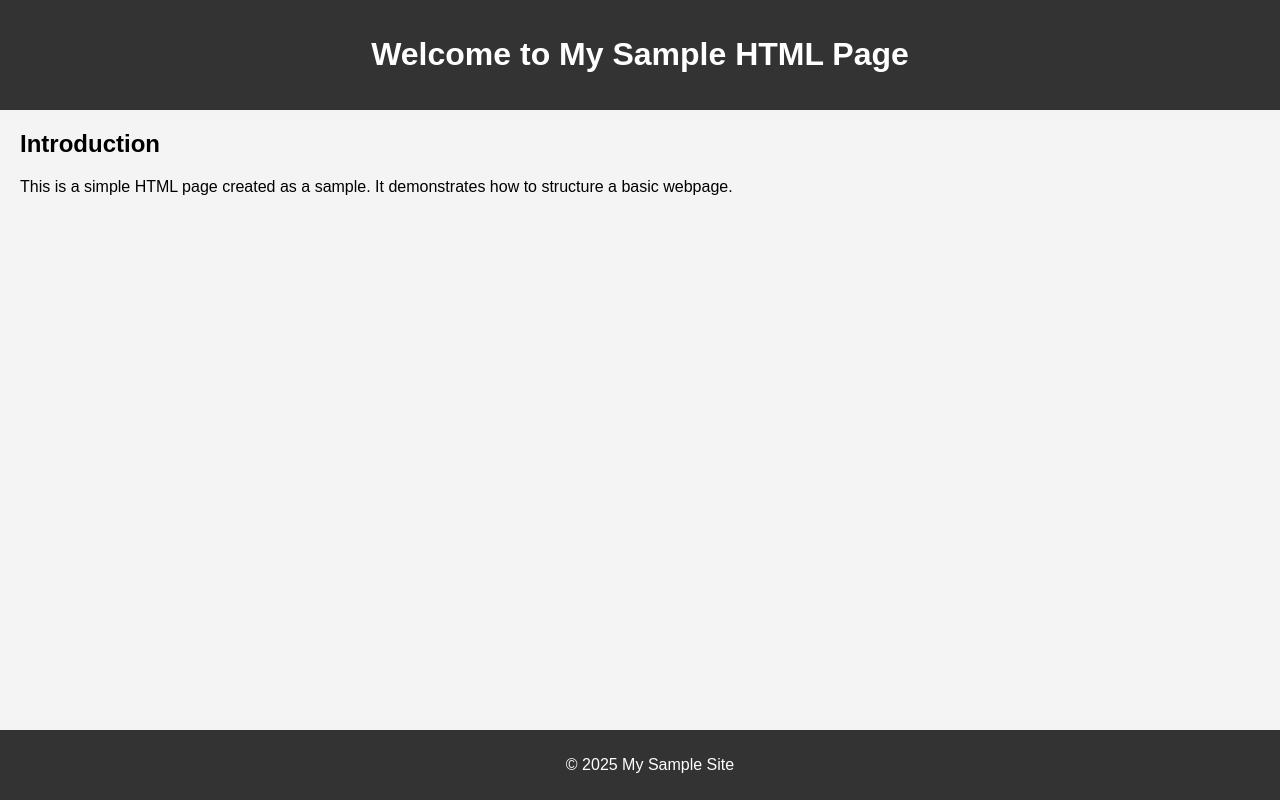
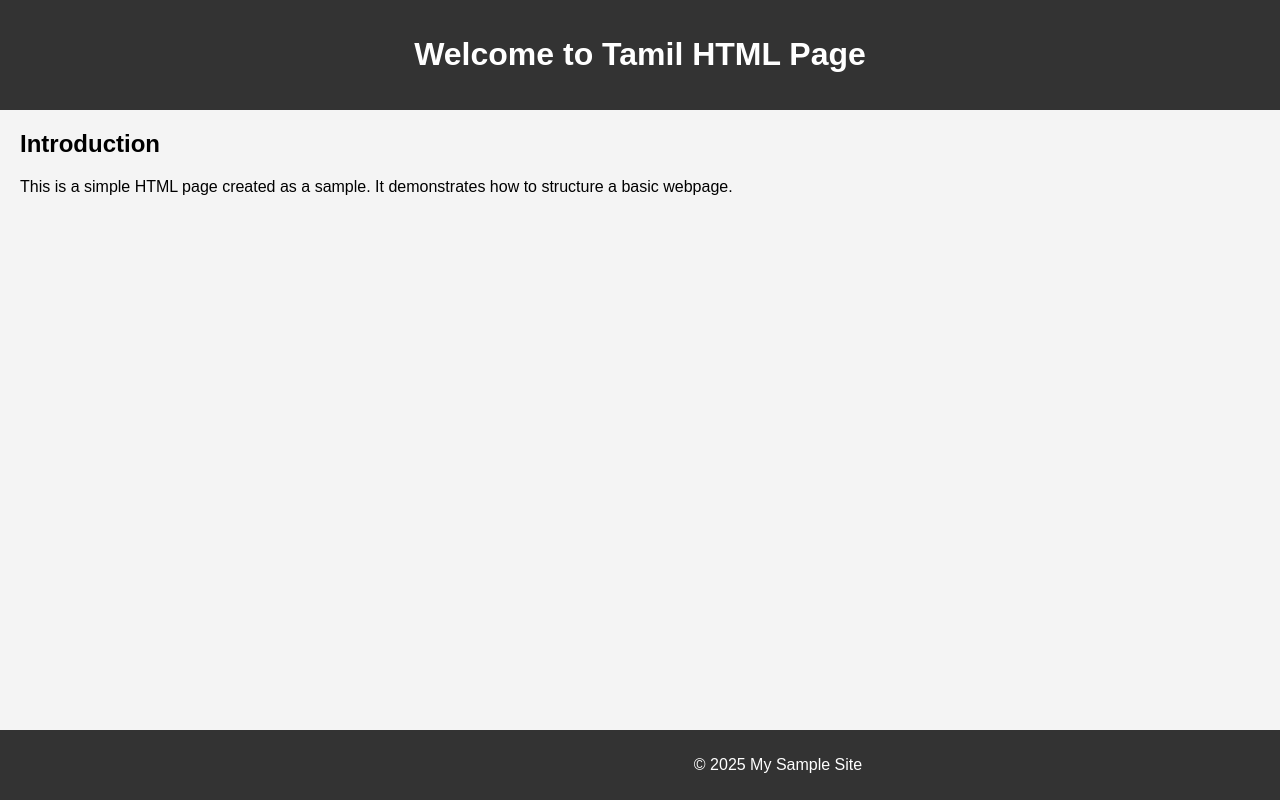
Before and after one commit to Tamilkesavan/simple-webapp, a plain HTML site: page tamil.html in a window 1280 px wide. Drawn offline with Linux system fonts and the light colour scheme.

Commit message:
edited name

```diff
--- a/tamil.html
+++ b/tamil.html
@@ -26,7 +26,7 @@
             text-align: center;
             padding: 10px;
             position: fixed;
-            width: 100%;
+            width: 120%;
             bottom: 0;
         }
     </style>
@@ -34,7 +34,7 @@
 <body>
 
 <header>
-    <h1>Welcome to My Sample HTML Page</h1>
+    <h1>Welcome to Tamil HTML Page</h1>
 </header>
 
 <section>
```
